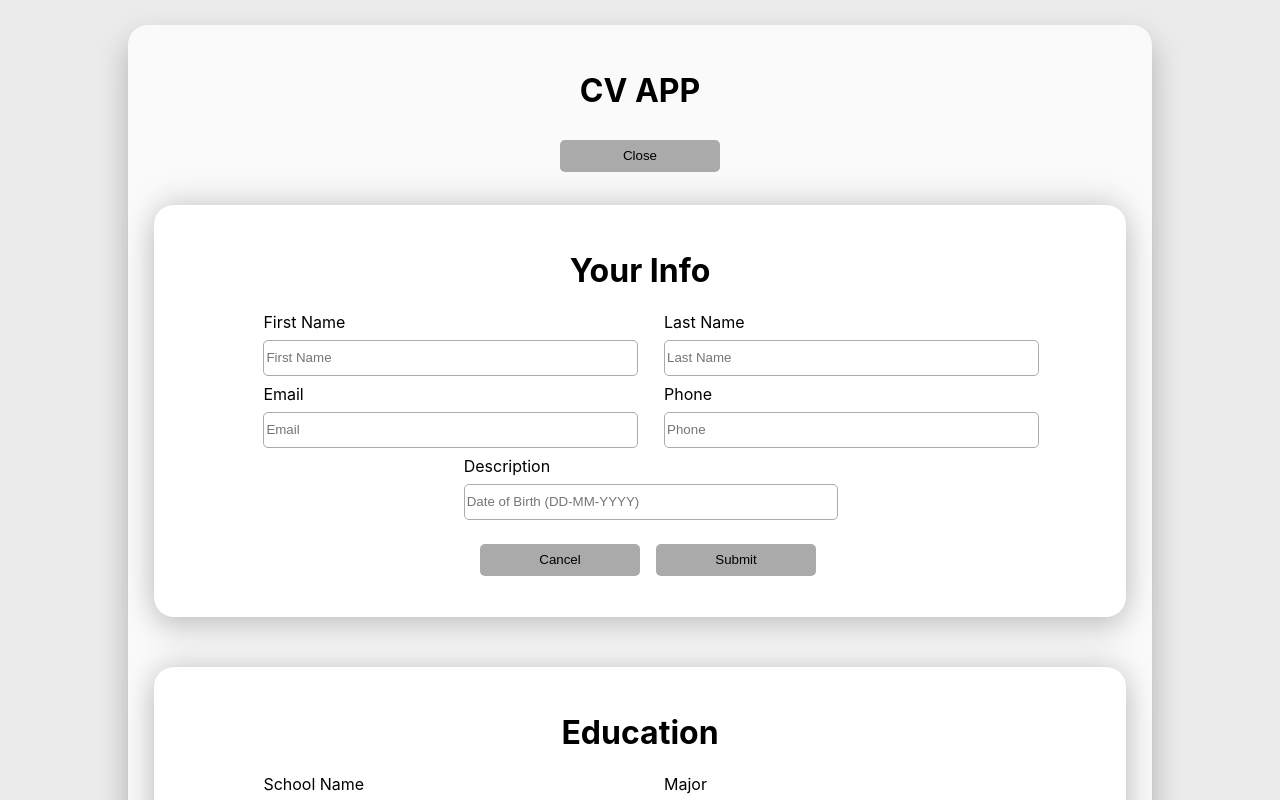
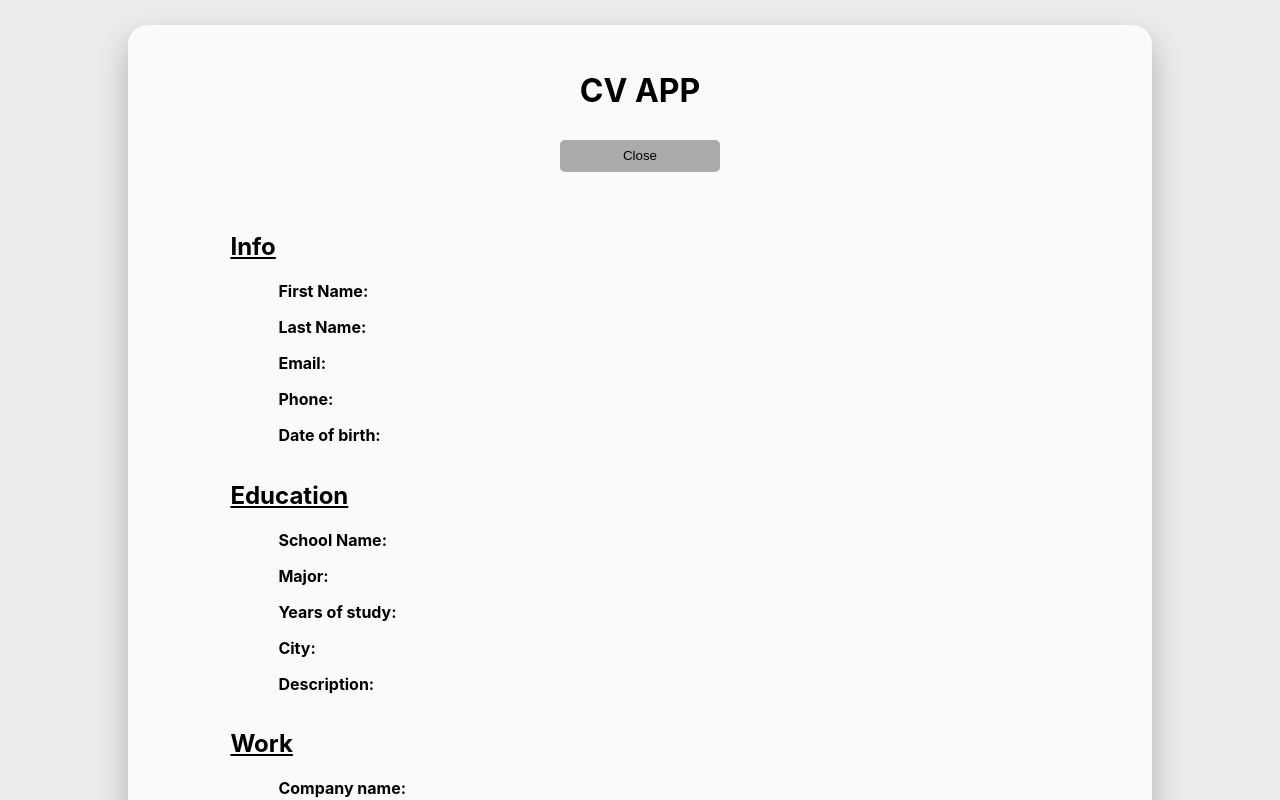
Before and after one commit to DorianDeptuch/CV-Application, a React (Create React App) app: page / in a window 1280 px wide. Both pictures are taken after a click on the button "Preview". Shown: the top 800 px of the page. Built offline with nearby package versions, Linux system fonts and the light colour scheme.

Commit message:
added Preview component and additional logic

```diff
--- a/src/App.css
+++ b/src/App.css
@@ -101,3 +101,24 @@ button {
   top: -9999px !important;
   left: -9999px !important;
 }
+
+.previewDiv {
+  display: flex;
+  flex-direction: column;
+  align-items: left;
+  justify-content: left;
+  width: 80%;
+  padding: 2rem;
+}
+
+.previewDiv > div {
+  /* display:flex */
+}
+
+.previewDiv > div > h3 {
+  padding-left: 2rem;
+}
+
+.previewDiv > div > p {
+  padding-left: 3rem;
+}
--- a/src/App.js
+++ b/src/App.js
@@ -3,6 +3,7 @@ import Intro from "./components/Intro";
 import Education from "./components/Education";
 import Work from "./components/Work";
 import Skills from "./components/Skills";
+import Preview from "./components/Preview";
 import "./App.css";
 
 class App extends React.Component {
@@ -10,6 +11,7 @@ class App extends React.Component {
     super(props);
     this.state = {
       previewText: "Preview",
+      visible: true,
       firstName: "",
       lastName: "",
       email: "",
@@ -26,10 +28,10 @@ class App extends React.Component {
       workCity: "",
       workDescription: "",
       skills: "",
-      infoExpanded: false,
-      schoolExpanded: false,
-      workExpanded: false,
-      skillsExpanded: false,
+      // infoExpanded: false,
+      // schoolExpanded: false,
+      // workExpanded: false,
+      // skillsExpanded: false,
     };
     this.handleClick = this.handleClick.bind(this);
     this.handleChange = this.handleChange.bind(this);
@@ -38,7 +40,10 @@ class App extends React.Component {
   }
 
   handleClick() {
-    this.setState({});
+    this.setState((previousState) => ({
+      showEdit: !previousState.showEdit,
+    }));
+    console.log(this.state.showEdit);
   }
 
   handleChange(e) {
@@ -49,7 +54,9 @@ class App extends React.Component {
 
   handleSubmit(e) {
     e.preventDefault();
-    this.setState({});
+    this.setState((previousState) => ({
+      showEdit: !previousState.showEdit,
+    }));
   }
 
   handlePreview(e) {
@@ -58,6 +65,7 @@ class App extends React.Component {
         previousState.previewText === "Preview"
           ? (e.target.textContent = "Close")
           : (e.target.textContent = "Preview"),
+      visible: !previousState.visible,
     }));
   }
 
@@ -66,7 +74,9 @@ class App extends React.Component {
       <div className="App">
         <h1>CV APP</h1>
         <button onClick={this.handlePreview}>Preview</button>
+        {this.state.visible ? (
           <Intro
+            showEdit={this.state.showEdit}
             handleSubmit={this.handleSubmit}
             handleChange={this.handleChange}
             firstName={this.state.firstName}
@@ -75,9 +85,46 @@ class App extends React.Component {
             phone={this.state.phone}
             dob={this.state.dob}
           />
-        <Education handleSubmit={this.handleSubmit} />
-        <Work handleSubmit={this.handleSubmit} />
-        <Skills handleSubmit={this.handleSubmit} />
+        ) : null}
+        {this.state.visible ? (
+          <Education
+            showEdit={this.state.showEdit}
+            handleSubmit={this.handleSubmit}
+          />
+        ) : null}
+        {this.state.visible ? (
+          <Work
+            handleChange={this.handleChange}
+            handleSubmit={this.handleSubmit}
+          />
+        ) : null}
+        {this.state.visible ? (
+          <Skills
+            showEdit={this.state.showEdit}
+            handleSubmit={this.handleSubmit}
+            handleClick={this.handleClick}
+          />
+        ) : null}
+        {!this.state.visible ? (
+          <Preview
+            firstName={this.state.firstName}
+            lastName={this.state.lastName}
+            email={this.state.email}
+            phone={this.state.phone}
+            dob={this.state.dob}
+            schoolName={this.state.schoolName}
+            major={this.state.major}
+            yearsOfStudy={this.state.yearsOfStudy}
+            schoolCity={this.state.schoolCity}
+            schoolDescription={this.state.schoolDescription}
+            companyName={this.state.companyName}
+            role={this.state.role}
+            yearsOfWork={this.state.yearsOfWork}
+            workCity={this.state.workCity}
+            workDescription={this.state.workDescription}
+            skills={this.state.skills}
+          />
+        ) : null}
       </div>
     );
   }
--- a/src/components/Education.js
+++ b/src/components/Education.js
@@ -7,23 +7,23 @@ const Education = (props) => {
       <div>
         <form className="formData" onSubmit={props.handleSubmit}>
           <div>
-            <label for="schoolName">School Name</label>
+            <label htmlFor="schoolName">School Name</label>
             <input type="text" placeholder="School Name"></input>
           </div>
           <div>
-            <label for="major">Major</label>
+            <label htmlFor="major">Major</label>
             <input type="text" placeholder="Major"></input>
           </div>
           <div>
-            <label for="email">Email</label>
+            <label htmlFor="email">Email</label>
             <input type="email" placeholder="Years of Study"></input>
           </div>
           <div>
-            <label for="city">City</label>
+            <label htmlFor="city">City</label>
             <input type="text" placeholder="City"></input>
           </div>
           <div>
-            <label for="description">Description</label>
+            <label htmlFor="description">Description</label>
             <textarea type="date" placeholder="Description"></textarea>
           </div>
         </form>
@@ -31,6 +31,7 @@ const Education = (props) => {
           <button>Cancel</button>
           <button>Submit</button>
           <button>Add Education</button>
+          {props.showEdit ? <button>Edit</button> : null}
         </div>
       </div>
     </div>
--- a/src/components/Intro.js
+++ b/src/components/Intro.js
@@ -3,7 +3,28 @@ import React from "react";
 class Intro extends React.Component {
   constructor(props) {
     super(props);
+    this.state = {
+      showEdit: false,
+      showCancel: false,
+    };
+    this.handleEdit = this.handleEdit.bind(this);
+    this.handleCancel = this.handleCancel.bind(this);
   }
+
+  handleEdit() {
+    this.setState((previousState) => ({
+      showEdit: !previousState.showEdit,
+    }));
+    console.log(this.state.showEdit);
+  }
+
+  handleCancel() {
+    this.setState((previousState) => ({
+      showCancel: !previousState.showCancel,
+    }));
+    console.log(this.state.showCancel);
+  }
+
   render() {
     return (
       <div className="Section">
@@ -11,7 +32,7 @@ class Intro extends React.Component {
         <div>
           <form className="formData" onSubmit={this.props.handleSubmit}>
             <div>
-              <label for="firstName">First Name</label>
+              <label htmlFor="firstName">First Name</label>
               <input
                 type="text"
                 placeholder="First Name"
@@ -21,19 +42,19 @@ class Intro extends React.Component {
               {/* <p>{this.props.firstName}</p> */}
             </div>
             <div>
-              <label for="lastName">Last Name</label>
+              <label htmlFor="lastName">Last Name</label>
               <input type="text" placeholder="Last Name"></input>
             </div>
             <div>
-              <label for="email">Email</label>
+              <label htmlFor="email">Email</label>
               <input type="email" placeholder="Email"></input>
             </div>
             <div>
-              <label for="phone">Phone</label>
+              <label htmlFor="phone">Phone</label>
               <input type="text" placeholder="Phone"></input>
             </div>
             <div>
-              <label for="dateOfBirth">Description</label>
+              <label htmlFor="dateOfBirth">Description</label>
               <input
                 type="text"
                 placeholder="Date of Birth (DD-MM-YYYY)"
@@ -42,9 +63,13 @@ class Intro extends React.Component {
             </div>
           </form>
           <div className="addCancelDiv">
-            <button>Cancel</button>
-            <button>Submit</button>
-            {/* <button>Edit</button> make submit turn into an edit button after submitting */}
+            {this.state.showCancel ? <button>Cancel</button> : null}
+            {!this.state.showEdit ? (
+              <button onClick={this.handleEdit}>Submit</button>
+            ) : null}
+            {this.state.showEdit ? (
+              <button onClick={this.handleCancel}>Edit</button>
+            ) : null}
           </div>
         </div>
       </div>
--- /dev/null
+++ b/src/components/Preview.js
@@ -0,0 +1,95 @@
+import React from "react";
+
+function Preview(props) {
+  console.log(props);
+  return (
+    <div className="previewDiv">
+      <div>
+        <h2>
+          <u>Info</u>
+        </h2>
+        <p>
+          <b>First Name: </b>
+          {props.firstName}
+        </p>
+        <p>
+          <b>Last Name: </b>
+          {props.lastName}
+        </p>
+        <p>
+          <b>Email: </b>
+          {props.email}
+        </p>
+        <p>
+          <b>Phone: </b>
+          {props.phone}
+        </p>
+        <p>
+          <b>Date of birth: </b>
+          {props.dob}
+        </p>
+      </div>
+      <div>
+        <h2>
+          <u>Education</u>
+        </h2>
+        <p>
+          <b>School Name: </b>
+          {props.schoolName}
+        </p>
+        <p>
+          <b>Major: </b>
+          {props.major}
+        </p>
+        <p>
+          <b>Years of study: </b>
+          {props.yearsOfStudy}
+        </p>
+        <p>
+          <b>City: </b>
+          {props.schoolCity}
+        </p>
+        <p>
+          <b>Description: </b>
+          {props.schoolDescription}
+        </p>
+      </div>
+      <div>
+        <h2>
+          <u>Work</u>
+        </h2>
+        <p>
+          <b>Company name: </b>
+          {props.companyName}
+        </p>
+        <p>
+          <b>Role: </b>
+          {props.role}
+        </p>
+        <p>
+          <b>Years of work: </b>
+          {props.yearsOfWork}
+        </p>
+        <p>
+          <b>City: </b>
+          {props.workCity}
+        </p>
+        <p>
+          <b>Description: </b>
+          {props.workDescription}
+        </p>
+      </div>
+      <div>
+        <h2>
+          <u>Skills</u>
+        </h2>
+        <p>
+          <b>skills: </b>
+          {props.skills}
+        </p>
+      </div>
+    </div>
+  );
+}
+
+export default Preview;
--- a/src/components/Work.js
+++ b/src/components/Work.js
@@ -7,23 +7,23 @@ const Work = (props) => {
       <div>
         <form className="formData" onSubmit={props.handleSubmit}>
           <div>
-            <label for="companyName">Company Name</label>
+            <label htmlFor="companyName">Company Name</label>
             <input type="text" placeholder="Company Name"></input>
           </div>
           <div>
-            <label for="role">Role</label>
+            <label htmlFor="role">Role</label>
             <input type="text" placeholder="Role"></input>
           </div>
           <div>
-            <label for="yearsOfWork">Years of Work</label>
+            <label htmlFor="yearsOfWork">Years of Work</label>
             <input type="email" placeholder="Years of Work"></input>
           </div>
           <div>
-            <label for="city">City</label>
+            <label htmlFor="city">City</label>
             <input type="text" placeholder="City"></input>
           </div>
           <div>
-            <label for="description">Description</label>
+            <label htmlFor="description">Description</label>
             <textarea type="date" placeholder="Description"></textarea>
           </div>
         </form>
@@ -31,6 +31,7 @@ const Work = (props) => {
           <button>Cancel</button>
           <button>Submit</button>
           <button>Add Work Experience</button>
+          {props.showEdit ? <button>Edit</button> : null}
         </div>
       </div>
     </div>
```
Also changed, not shown: src/components/Skills.js (+41 -6 lines). Lines whose indentation alone changed are shown as unchanged.
